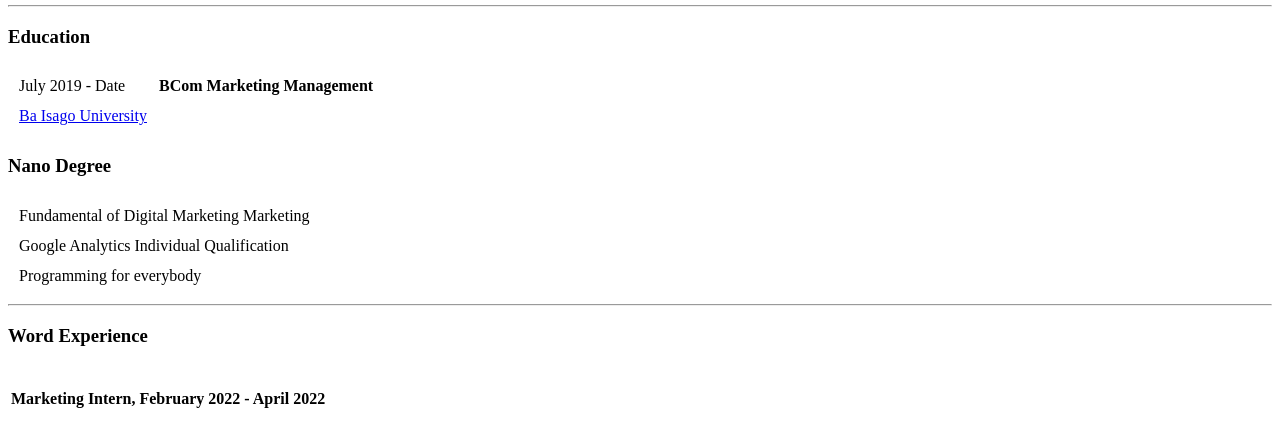
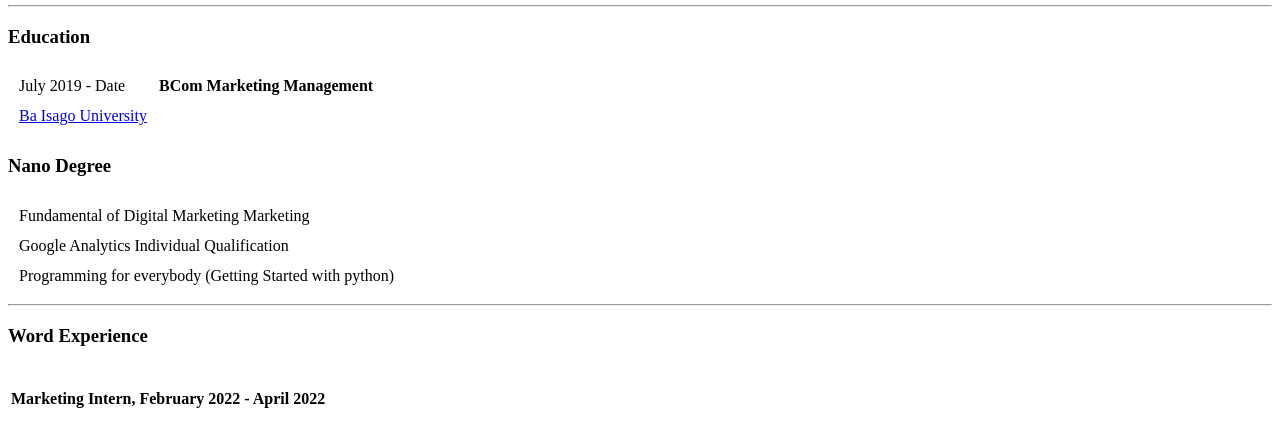
Before and after one commit to 000915/cv, a plain HTML site: page index.html in a window 1280 px wide. Shown: the part 357-786 px from the top of the page. Drawn offline with Linux system fonts and the light colour scheme.

Commit message:
Update index.html

```diff
--- a/index.html
+++ b/index.html
@@ -34,7 +34,7 @@
         <td>Google Analytics Individual Qualification</td>
       </tr>
       <tr>
-        <td>Programming for everybody</td>
+        <td>Programming for everybody (Getting Started with python)</td>
       </tr>
     </table>
 
```
